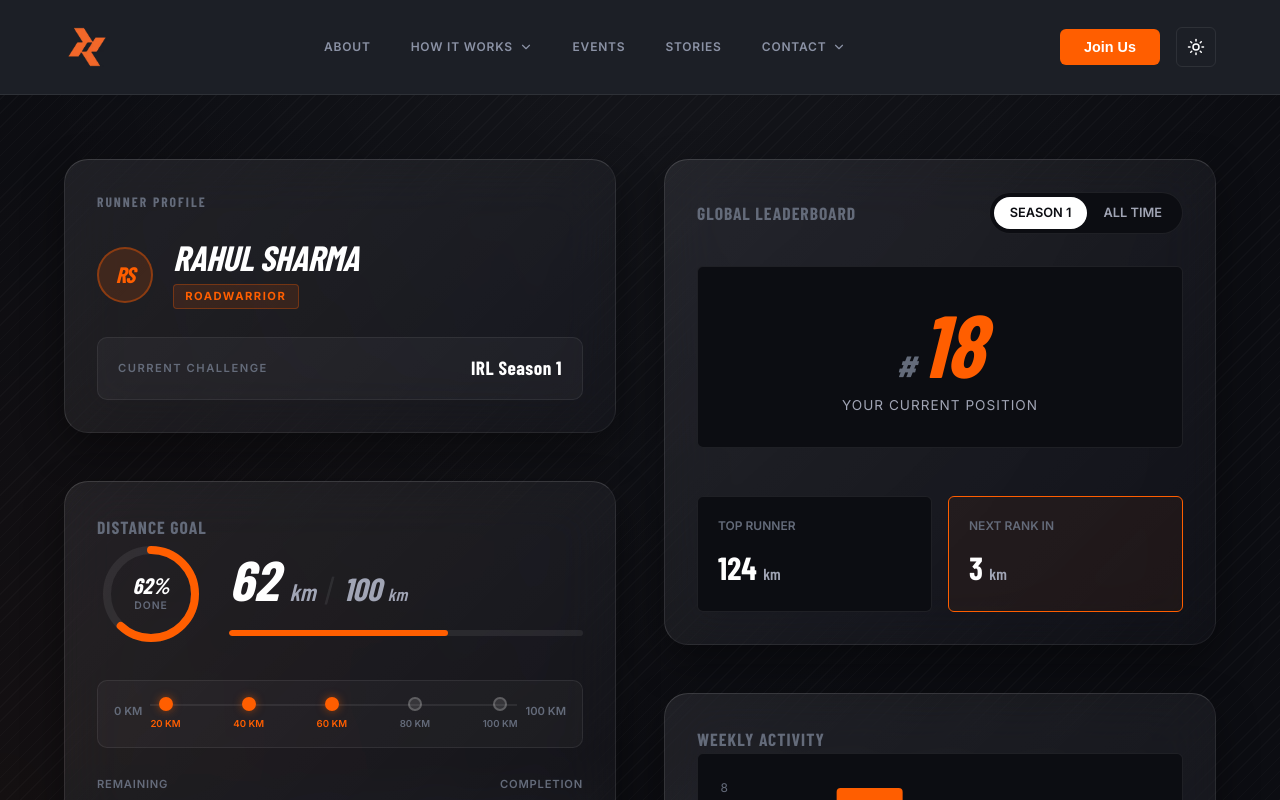
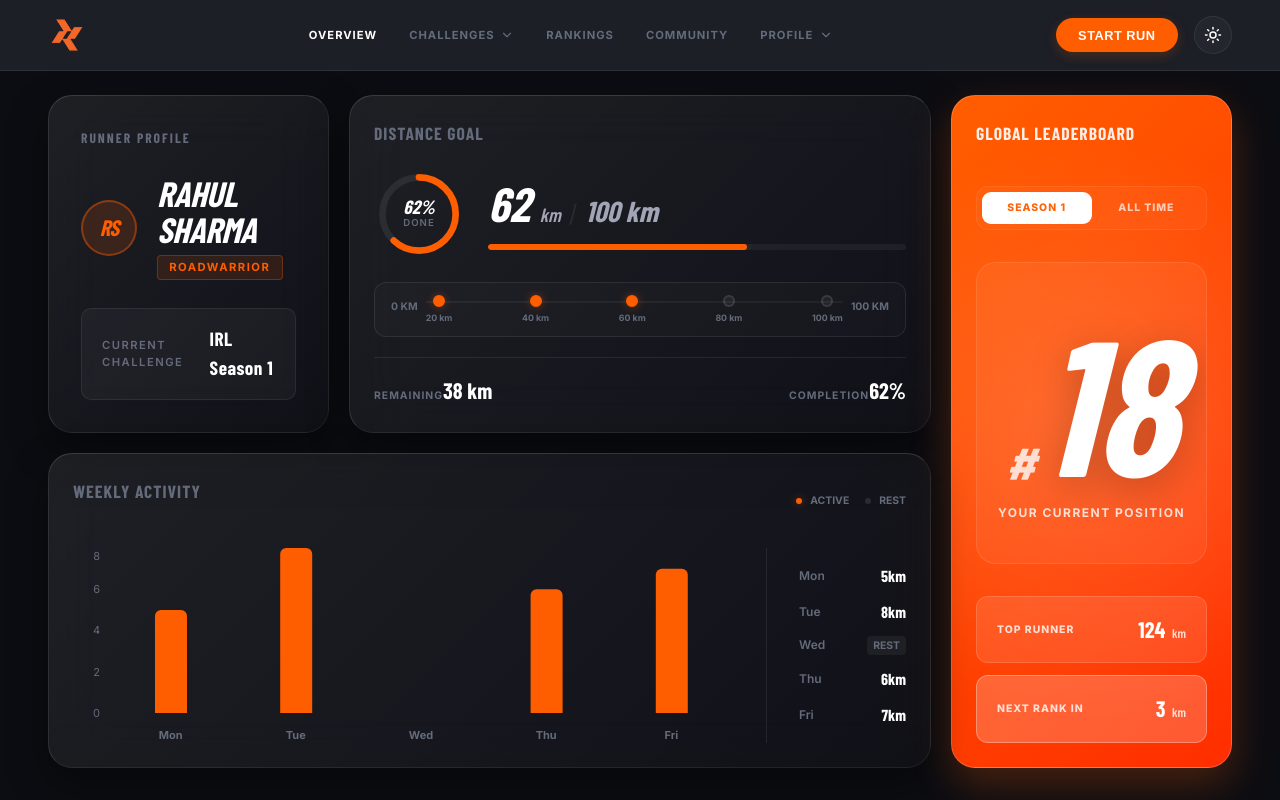
Before and after one commit to CodyBrat/runner, a React (Vite) app: page / in a window 1280 px wide. Shown: the top 800 px of the page. Built offline with nearby package versions, Linux system fonts and the light colour scheme; a web font is replaced by a local one.

Commit message:
feat: implement a bento grid layout with updated navigation, vibrant card styles, and refined component aesthetics

```diff
--- a/src/App.css
+++ b/src/App.css
@@ -1,16 +1,20 @@
 .layout {
-  min-height: 100vh;
+  height: 100vh;
   display: flex;
   flex-direction: column;
+  overflow: hidden; /* Static app, no scrolling */
+  background-color: var(--bg-main);
 }
 
 .navbar {
   display: flex;
   align-items: center;
   justify-content: space-between;
-  padding: 1.5rem 4rem;
+  padding: 1rem 3rem;
   background-color: var(--bg-card);
   border-bottom: 1px solid var(--border-subtle);
+  flex-shrink: 0;
+  z-index: 100;
 }
 
 .nav-logo {
@@ -19,13 +23,13 @@
 }
 
 .nav-logo img {
-  height: 46px; /* Sized according to image scale */
+  height: 38px;
   width: auto;
 }
 
 .nav-links {
   display: flex;
-  gap: 2.5rem;
+  gap: 2rem;
   align-items: center;
 }
 
@@ -33,11 +37,12 @@
   display: flex;
   align-items: center;
   gap: 0.35rem;
-  font-size: 0.75rem;
-  font-weight: 600;
-  color: #8b92a5;
+  font-size: 0.7rem;
+  font-weight: 700;
+  color: var(--text-muted);
   text-transform: uppercase;
-  letter-spacing: 0.8px;
+  letter-spacing: 1px;
+  transition: color 0.2s;
 }
 
 .nav-links a:hover, .nav-links a.active {
@@ -54,58 +59,103 @@
   background: var(--accent-primary);
   color: #fff;
   border: none;
-  padding: 0.6rem 1.5rem;
-  border-radius: 6px;
-  font-weight: 700;
+  padding: 0.6rem 1.4rem;
+  border-radius: 100px; /* Pill shape for premium feel */
+  font-weight: 800;
   cursor: pointer;
-  font-size: 0.9rem;
-  transition: background-color 0.2s ease;
+  font-size: 0.8rem;
+  text-transform: uppercase;
+  letter-spacing: 0.5px;
+  transition: all 0.2s ease;
+  box-shadow: 0 4px 12px rgba(255, 94, 0, 0.2);
 }
 
 .nav-btn:hover {
   background: var(--accent-primary-hover);
+  transform: translateY(-1px);
 }
 
 .theme-toggle {
   display: flex;
   align-items: center;
   justify-content: center;
-  background: transparent;
-  width: 40px;
-  height: 40px;
-  border-radius: 6px;
+  background: rgba(255, 255, 255, 0.03);
+  width: 38px;
+  height: 38px;
+  border-radius: 50%;
   border: 1px solid var(--border-subtle);
   color: var(--text-primary);
   cursor: pointer;
-  transition: background-color 0.2s;
+  transition: all 0.2s;
 }
 
 .theme-toggle:hover {
-  background: var(--bg-card);
+  background: rgba(255, 255, 255, 0.08);
 }
 
 .main-content {
   flex: 1;
-  padding: 4rem;
-  max-width: 1400px;
-  margin: 0 auto;
-  width: 100%;
+  padding: 1.5rem 3rem 2rem;
+  overflow: hidden;
+  height: calc(100vh - 72px); /* Adjust based on navbar height */
 }
 
-.dashboard-grid {
+.bento-grid {
   display: grid;
-  grid-template-columns: 1fr;
-  gap: 3rem;
+  grid-template-columns: repeat(4, 1fr);
+  grid-template-rows: repeat(2, 1fr);
+  gap: 1.25rem;
+  height: 100%;
 }
 
-.section-left, .section-right {
+.bento-item {
+  position: relative;
   display: flex;
   flex-direction: column;
-  gap: 3rem;
 }
 
-@media (min-width: 900px) {
-  .dashboard-grid {
-    grid-template-columns: 1fr 1fr;
+/* Specific Bento Placements */
+.profile {
+  grid-column: span 1;
+  grid-row: span 1;
+}
+
+.metrics {
+  grid-column: span 2;
+  grid-row: span 1;
+}
+
+.rank {
+  grid-column: span 1;
+  grid-row: span 2;
+}
+
+.activity {
+  grid-column: span 3;
+  grid-row: span 1;
+}
+
+/* Ensure components fill the grid item */
+.bento-item > div {
+  flex: 1;
+  height: 100%;
+  margin: 0 !important; /* Overriding any default outer margins if they exist */
+}
+
+@media (max-width: 1200px) {
+  .bento-grid {
+    grid-template-columns: repeat(2, 1fr);
+    grid-template-rows: auto;
+    overflow-y: auto;
+  }
+  .layout {
+    overflow-y: auto;
+    height: auto;
+  }
+  .main-content {
+    height: auto;
+  }
+  .profile, .metrics, .rank, .activity {
+    grid-column: span 2;
   }
 }
--- a/src/App.jsx
+++ b/src/App.jsx
@@ -24,14 +24,14 @@ function App() {
           <img src={logo} alt="Logo" />
         </div>
         <div className="nav-links">
-          <a href="#">About</a>
-          <a href="#" className="dropdown">How it works <ChevronDown size={14} /></a>
-          <a href="#">Events</a>
-          <a href="#">Stories</a>
-          <a href="#" className="dropdown">Contact <ChevronDown size={14} /></a>
+          <a href="#" className="active">Overview</a>
+          <a href="#" className="dropdown">Challenges <ChevronDown size={14} /></a>
+          <a href="#">Rankings</a>
+          <a href="#">Community</a>
+          <a href="#" className="dropdown">Profile <ChevronDown size={14} /></a>
         </div>
         <div className="nav-actions">
-          <button className="nav-btn">Join Us</button>
+          <button className="nav-btn">Start Run</button>
           <button className="theme-toggle" onClick={toggleTheme} title="Toggle theme">
             {isDark ? <Sun size={18} /> : <Moon size={18} />}
           </button>
@@ -39,13 +39,17 @@ function App() {
       </nav>
 
       <main className="main-content">
-        <div className="dashboard-grid">
-          <div className="section-left">
+        <div className="bento-grid">
+          <div className="bento-item profile">
             <RunnerDetails data={runnerData} />
+          </div>
+          <div className="bento-item metrics">
             <ProgressMetrics data={runnerData} />
           </div>
-          <div className="section-right">
+          <div className="bento-item rank">
             <LeaderboardSnapshot data={runnerData} />
+          </div>
+          <div className="bento-item activity">
             <WeeklyActivity runs={runnerData.weekly_runs} />
           </div>
         </div>
--- a/src/components/LeaderboardSnapshot.css
+++ b/src/components/LeaderboardSnapshot.css
@@ -1,118 +1,186 @@
 .leaderboard {
-  padding: 2rem;
+  padding: 1.5rem;
+  display: flex;
+  flex-direction: column;
 }
 
 .leaderboard-header {
   display: flex;
-  justify-content: space-between;
-  align-items: center;
+  flex-direction: column;
+  gap: 1.25rem;
   margin-bottom: 2rem;
-}
-
-.section-title {
-  font-family: var(--font-sport);
-  font-size: 1.1rem;
-  text-transform: uppercase;
-  letter-spacing: 1px;
-  color: var(--text-muted);
-  font-weight: 700;
-  margin: 0;
 }
 
 .tabs {
   display: flex;
-  background-color: var(--bg-main);
-  border-radius: 100px;
-  padding: 0.25rem;
+  background: rgba(255, 255, 255, 0.03);
+  border-radius: 12px;
+  padding: 0.3rem;
   border: 1px solid var(--border-subtle);
 }
 
 .tab {
-  padding: 0.4rem 1rem;
-  font-size: 0.8rem;
-  font-weight: 600;
-  color: var(--text-secondary);
-  border-radius: 100px;
+  flex: 1;
+  text-align: center;
+  padding: 0.5rem;
+  font-size: 0.65rem;
+  font-weight: 800;
+  color: var(--text-muted);
+  border-radius: 9px;
   cursor: pointer;
   text-transform: uppercase;
+  letter-spacing: 1px;
+  transition: all 0.2s;
 }
 
 .tab.active {
-  background-color: var(--text-primary);
+  background: var(--text-primary);
   color: var(--bg-main);
 }
 
 .rank-container {
+  flex: 1;
   display: flex;
   flex-direction: column;
   align-items: center;
-  margin-bottom: 3rem;
-  padding: 2rem 0;
-  background-color: var(--bg-main);
-  border-radius: 6px;
+  justify-content: center;
+  margin-bottom: 2rem;
+  background: rgba(255, 255, 255, 0.02);
+  border-radius: 20px;
   border: 1px solid var(--border-subtle);
+  position: relative;
+  overflow: hidden;
+}
+
+/* Subtle background accent for rank */
+.rank-container::before {
+  content: '';
+  position: absolute;
+  top: -20%;
+  right: -10%;
+  width: 140px;
+  height: 140px;
+  background: radial-gradient(circle, rgba(255, 94, 0, 0.05) 0%, transparent 70%);
+  pointer-events: none;
 }
 
 .rank-badge {
   font-family: var(--font-sport);
-  font-size: 5.5rem;
+  font-weight: 800;
   font-style: italic;
-  font-weight: 800;
   color: var(--accent-primary);
   line-height: 1;
   display: flex;
-  align-items: baseline;
+  align-items: flex-end;
+  gap: 0.15rem;
+}
+
+.rank-number {
+  font-size: 12rem;
+  line-height: 1;
+  text-shadow: 0 8px 40px rgba(255, 94, 0, 0.4);
 }
 
 .rank-hash {
-  font-size: 2rem;
+  font-size: 3rem;
   color: var(--text-muted);
-  margin-right: 0.25rem;
+  padding-bottom: 0.6rem;
 }
 
 .rank-label {
   margin-top: 0.5rem;
-  font-size: 0.85rem;
-  color: var(--text-secondary);
+  font-size: 0.75rem;
+  font-weight: 700;
+  color: var(--text-muted);
   text-transform: uppercase;
-  letter-spacing: 1px;
+  letter-spacing: 1.5px;
 }
 
 .stats-row {
-  display: grid;
-  grid-template-columns: 1fr 1fr;
-  gap: 1rem;
+  display: flex;
+  flex-direction: column;
+  gap: 0.75rem;
 }
 
 .stat-block {
-  background-color: var(--bg-main);
-  padding: 1.25rem;
-  border-radius: 6px;
+  display: flex;
+  justify-content: space-between;
+  align-items: center;
+  background: rgba(255, 255, 255, 0.03);
+  padding: 1rem 1.25rem;
+  border-radius: 12px;
   border: 1px solid var(--border-subtle);
 }
 
 .stat-block.highlight {
-  border-color: var(--accent-primary);
-  background-color: #ff5e000d;
+  border-color: rgba(255, 94, 0, 0.2);
+  background: rgba(255, 94, 0, 0.03);
 }
 
 .stat-title {
-  font-size: 0.75rem;
+  font-size: 0.65rem;
   color: var(--text-muted);
   text-transform: uppercase;
-  font-weight: 600;
-  margin-bottom: 0.5rem;
+  font-weight: 800;
+  letter-spacing: 1px;
 }
 
 .stat-value {
   font-family: var(--font-sport);
-  font-size: 2rem;
+  font-size: 1.4rem;
   font-weight: 800;
   color: var(--text-primary);
 }
 
 .stat-value span {
-  font-size: 1rem;
-  color: var(--text-secondary);
+  font-size: 0.8rem;
+  color: var(--text-muted);
   font-weight: 600;
+  margin-left: 2px;
 }
+.vibrant-card .section-title {
+  color: rgba(255, 255, 255, 0.9) !important;
+}
+
+.vibrant-card .tab {
+  color: rgba(255, 255, 255, 0.7);
+}
+
+.vibrant-card .tab.active {
+  background: #fff;
+  color: #ff5e00;
+}
+
+.vibrant-card .rank-badge {
+  color: #fff;
+}
+
+.vibrant-card .rank-number {
+  text-shadow: 0 10px 40px rgba(0, 0, 0, 0.25);
+}
+
+.vibrant-card .rank-label,
+.vibrant-card .stat-title,
+.vibrant-card .stat-value span,
+.vibrant-card .rank-hash {
+  color: rgba(255, 255, 255, 0.8) !important;
+}
+
+.vibrant-card .stat-value {
+  color: #fff !important;
+}
+
+.vibrant-card .stat-block {
+  background: rgba(255, 255, 255, 0.1);
+  border: 1px solid rgba(255, 255, 255, 0.15);
+}
+
+.vibrant-card .stat-block.highlight {
+  background: rgba(255, 255, 255, 0.2);
+  border-color: rgba(255, 255, 255, 0.3);
+}
+
+.vibrant-card .rank-container {
+  background: rgba(255, 255, 255, 0.05);
+  border: 1px solid rgba(255, 255, 255, 0.1);
+}
--- a/src/components/LeaderboardSnapshot.jsx
+++ b/src/components/LeaderboardSnapshot.jsx
@@ -2,9 +2,9 @@ import React from 'react';
 import './LeaderboardSnapshot.css';
 
 const LeaderboardSnapshot = ({ data }) => {
-    return (
-        <div className="card leaderboard glass-card">
-            <div className="leaderboard-header">
+  return (
+    <div className="card leaderboard vibrant-card">
+      <div className="leaderboard-header">
                 <h3 className="section-title">Global Leaderboard</h3>
 
                 <div className="tabs">
@@ -15,7 +15,8 @@ const LeaderboardSnapshot = ({ data }) => {
 
             <div className="rank-container">
                 <div className="rank-badge">
-                    <span className="rank-hash">#</span>{data.rank}
+                    <span className="rank-hash">#</span>
+                    <span className="rank-number">{data.rank}</span>
                 </div>
                 <p className="rank-label">Your Current Position</p>
             </div>
--- a/src/components/ProgressMetrics.css
+++ b/src/components/ProgressMetrics.css
@@ -1,5 +1,8 @@
 .progress-metrics {
-  padding: 2rem;
+  padding: 1.5rem;
+  display: flex;
+  flex-direction: column;
+  justify-content: space-between;
 }
 
 .section-title {
@@ -8,24 +11,32 @@
   text-transform: uppercase;
   letter-spacing: 1px;
   color: var(--text-muted);
-  margin-bottom: 1.75rem;
+  margin-bottom: 1.25rem;
   font-weight: 700;
 }
 
-
+/* ── Row: circular gauge + right panel ─────────────────────── */
 .progress-visuals-row {
   display: flex;
   align-items: center;
   gap: 1.5rem;
-  margin-bottom: 2rem;
+  flex: 1;
 }
 
-
+/* ① Circular gauge */
 .circular-gauge {
   position: relative;
   flex-shrink: 0;
-  width: 108px;
-  height: 108px;
+  width: 90px;
+  height: 90px;
+  display: flex;
+  align-items: center;
+  justify-content: center;
+}
+
+.circular-gauge svg {
+  width: 100%;
+  height: 100%;
 }
 
 .gauge-arc {
@@ -39,12 +50,12 @@
   flex-direction: column;
   align-items: center;
   justify-content: center;
-  gap: 2px;
+  gap: 0;
 }
 
 .gauge-pct {
   font-family: var(--font-sport);
-  font-size: 1.4rem;
+  font-size: 1.2rem;
   font-weight: 800;
   font-style: italic;
   color: var(--text-primary);
@@ -52,19 +63,20 @@
 }
 
 .gauge-sub {
-  font-size: 0.65rem;
+  font-size: 0.6rem;
   font-weight: 600;
   text-transform: uppercase;
   letter-spacing: 1px;
   color: var(--text-muted);
 }
 
-
+/* Right panel */
 .progress-right {
   flex: 1;
   display: flex;
   flex-direction: column;
-  gap: 1rem;
+  gap: 0.75rem;
+  justify-content: center;
 }
 
 .progress-values {
@@ -77,45 +89,36 @@
 
 .value-large {
   font-family: var(--font-sport);
-  font-size: 3.5rem;
+  font-size: 3rem;
   font-style: italic;
   line-height: 1;
 }
 
 .value-large span {
-  font-size: 1.5rem;
+  font-size: 1.2rem;
   color: var(--text-secondary);
   font-weight: 600;
 }
 
 .value-separator {
-  font-size: 2rem;
+  font-size: 1.5rem;
   color: var(--border-subtle);
   font-weight: 400;
 }
 
 .value-small {
   font-family: var(--font-sport);
-  font-size: 2rem;
+  font-size: 1.8rem;
   font-style: italic;
   line-height: 1;
   color: var(--text-secondary);
 }
 
-.value-small span {
-  font-size: 1.1rem;
-  font-weight: 600;
-}
-
-
-.progress-bar-container {
-
-}
-
+/* ② Linear bar */
 .progress-bar-bg {
   width: 100%;
   height: 6px;
-  background: rgba(255, 255, 255, 0.07);
+  background: rgba(255, 255, 255, 0.05);
   border-radius: 3px;
   overflow: hidden;
 }
@@ -125,28 +128,28 @@
   background-color: var(--accent-primary);
   border-radius: 3px;
   transition: width 0.7s ease;
+  box-shadow: 0 0 10px rgba(255, 94, 0, 0.3);
 }
 
-
+/* ③ Milestone dots */
 .milestones {
   display: flex;
   align-items: flex-start;
   gap: 0.5rem;
-  margin-bottom: 1.75rem;
-  background: rgba(255, 255, 255, 0.03);
+  margin: 1.25rem 0;
+  background: rgba(255, 255, 255, 0.02);
   border: 1px solid var(--border-subtle);
-  border-radius: 10px;
-  padding: 1rem;
+  border-radius: 12px;
+  padding: 0.75rem 1rem;
 }
 
 .milestone-label-left,
 .milestone-label-right {
-  font-size: 0.7rem;
-  font-weight: 600;
+  font-size: 0.65rem;
+  font-weight: 700;
   color: var(--text-muted);
   text-transform: uppercase;
-  white-space: nowrap;
-  padding-top: 6px;
+  padding-top: 4px;
 }
 
 .milestone-track {
@@ -157,15 +160,14 @@
   position: relative;
 }
 
-
 .milestone-track::before {
   content: '';
   position: absolute;
-  top: 7px;
+  top: 6px;
   left: 0;
   right: 0;
   height: 2px;
-  background: rgba(255, 255, 255, 0.07);
+  background: rgba(255, 255, 255, 0.05);
   z-index: 0;
 }
 
@@ -173,64 +175,50 @@
   display: flex;
   flex-direction: column;
   align-items: center;
-  gap: 6px;
+  gap: 4px;
   z-index: 1;
 }
 
 .dot-circle {
-  width: 14px;
-  height: 14px;
+  width: 12px;
+  height: 12px;
   border-radius: 50%;
-  background: rgba(255, 255, 255, 0.1);
-  border: 2px solid rgba(255, 255, 255, 0.2);
-  transition: background 0.4s ease, border-color 0.4s ease;
+  background: rgba(255, 255, 255, 0.05);
+  border: 2px solid rgba(255, 255, 255, 0.1);
+  transition: all 0.4s ease;
 }
 
 .milestone-dot.reached .dot-circle {
   background: var(--accent-primary);
   border-color: var(--accent-primary);
-  box-shadow: 0 0 8px rgba(255, 94, 0, 0.5);
+  box-shadow: 0 0 8px rgba(255, 94, 0, 0.4);
 }
 
 .dot-label {
-  font-size: 0.6rem;
-  font-weight: 600;
+  font-size: 0.55rem;
+  font-weight: 700;
   color: var(--text-muted);
-  text-transform: uppercase;
 }
 
-.milestone-dot.reached .dot-label {
-  color: var(--accent-primary);
-}
-
-
+/* ── Stats row ──────────────────────────────────────────────── */
 .progress-stats {
   display: flex;
   justify-content: space-between;
-}
-
-.stat {
-  display: flex;
-  flex-direction: column;
-  gap: 0.25rem;
-}
-
-.text-right {
-  text-align: right;
-  align-items: flex-end;
+  border-top: 1px solid var(--border-subtle);
+  padding-top: 1rem;
 }
 
 .stat-label {
-  font-size: 0.7rem;
+  font-size: 0.65rem;
   text-transform: uppercase;
   color: var(--text-muted);
-  font-weight: 600;
-  letter-spacing: 0.8px;
+  font-weight: 700;
+  letter-spacing: 1px;
 }
 
 .stat-value {
   font-family: var(--font-sport);
-  font-size: 1.5rem;
+  font-size: 1.25rem;
   font-weight: 700;
   color: var(--text-primary);
 }
--- a/src/components/WeeklyActivity.css
+++ b/src/components/WeeklyActivity.css
@@ -1,60 +1,89 @@
 .weekly-activity {
-  padding: 2rem;
-}
-
-.section-title {
-  font-family: var(--font-sport);
-  font-size: 1.1rem;
-  text-transform: uppercase;
-  letter-spacing: 1px;
-  color: var(--text-muted);
-  margin-bottom: 2rem;
-  font-weight: 700;
-}
-
-.chart-wrapper {
-  margin-bottom: 2rem;
-  background-color: var(--bg-main);
-  padding: 1.5rem 1.5rem 0.5rem 0.5rem;
-  border-radius: 6px;
-  border: 1px solid var(--border-subtle);
-}
-
-.activity-list {
+  padding: 1.5rem;
   display: flex;
   flex-direction: column;
 }
 
-.activity-item {
+.activity-header {
   display: flex;
   justify-content: space-between;
   align-items: center;
-  padding: 0.75rem 1rem;
-  border-bottom: 1px solid var(--border-subtle);
+  margin-bottom: 1.5rem;
 }
 
-.activity-item:last-child {
-  border-bottom: none;
+.activity-legend {
+  display: flex;
+  gap: 1rem;
 }
 
-.day-name {
-  color: var(--text-secondary);
-  font-size: 0.95rem;
-  font-weight: 500;
+.legend-item {
+  display: flex;
+  align-items: center;
+  gap: 0.5rem;
+  font-size: 0.65rem;
+  font-weight: 700;
+  text-transform: uppercase;
+  color: var(--text-muted);
 }
 
-.day-val {
+.legend-item .dot {
+  width: 6px;
+  height: 6px;
+  border-radius: 50%;
+  background: rgba(255, 255, 255, 0.1);
+}
+
+.legend-item .dot.active {
+  background: var(--accent-primary);
+  box-shadow: 0 0 8px rgba(255, 94, 0, 0.4);
+}
+
+.activity-content {
+  flex: 1;
+  display: flex;
+  gap: 2rem;
+  min-height: 0;
+}
+
+.chart-container {
+  flex: 1;
+  height: 100%;
+}
+
+.mini-stats-list {
+  width: 140px;
+  display: flex;
+  flex-direction: column;
+  justify-content: center;
+  gap: 0.75rem;
+  border-left: 1px solid var(--border-subtle);
+  padding-left: 2rem;
+}
+
+.mini-stat-item {
+  display: flex;
+  justify-content: space-between;
+  align-items: center;
+}
+
+.mini-day {
+  font-size: 0.75rem;
+  font-weight: 600;
+  color: var(--text-muted);
+}
+
+.mini-val {
   font-family: var(--font-sport);
+  font-size: 1rem;
   font-weight: 700;
-  font-size: 1.25rem;
   color: var(--text-primary);
 }
 
-.rest-tag {
-  background-color: var(--border-subtle);
+.mini-val.rest {
+  font-family: var(--font-body);
+  font-size: 0.65rem;
   color: var(--text-muted);
-  padding: 0.25rem 0.6rem;
+  background: rgba(255,255,255,0.05);
+  padding: 2px 6px;
   border-radius: 4px;
-  font-size: 0.75rem;
-  text-transform: uppercase;
 }
--- a/src/components/WeeklyActivity.jsx
+++ b/src/components/WeeklyActivity.jsx
@@ -11,45 +11,52 @@ const WeeklyActivity = ({ runs }) => {
   }));
 
   const customTooltipStyle = {
-        backgroundColor: 'var(--bg-main)',
-        border: '1px solid var(--border-subtle)',
-        borderRadius: '4px',
-        color: 'var(--text-primary)',
+    backgroundColor: '#1c1f26',
+    border: '1px solid rgba(255,255,255,0.1)',
+    borderRadius: '12px',
+    color: '#fff',
     padding: '8px 12px',
-        fontSize: '0.85rem'
+    fontSize: '0.8rem',
+    boxShadow: '0 10px 20px rgba(0,0,0,0.3)'
   };
 
   return (
     <div className="card weekly-activity glass-card">
+      <div className="activity-header">
         <h3 className="section-title">Weekly Activity</h3>
+        <div className="activity-legend">
+          <span className="legend-item"><span className="dot active"></span> Active</span>
+          <span className="legend-item"><span className="dot"></span> Rest</span>
+        </div>
+      </div>
 
-            <div className="chart-wrapper">
-                <ResponsiveContainer width="100%" height={240}>
-                    <BarChart data={data} margin={{ top: 10, right: 0, left: -20, bottom: 0 }}>
+      <div className="activity-content">
+        <div className="chart-container">
+          <ResponsiveContainer width="100%" height="100%">
+            <BarChart data={data} margin={{ top: 0, right: 0, left: -25, bottom: 0 }}>
               <XAxis
                 dataKey="name"
-                            tick={{ fill: 'var(--text-secondary)', fontSize: 12, fontWeight: 500 }}
+                tick={{ fill: 'var(--text-muted)', fontSize: 11, fontWeight: 700 }}
                 axisLine={false}
                 tickLine={false}
                 dy={10}
               />
               <YAxis
-                            tick={{ fill: 'var(--text-muted)', fontSize: 12 }}
+                tick={{ fill: 'var(--text-muted)', fontSize: 11 }}
                 axisLine={false}
                 tickLine={false}
-                            dx={-10}
               />
               <Tooltip
-                            cursor={{ fill: 'var(--bg-main)' }}
+                cursor={{ fill: 'rgba(255,255,255,0.03)', radius: [8, 8, 0, 0] }}
                 contentStyle={customTooltipStyle}
                 formatter={(value) => [`${value} km`, 'Distance']}
-                            itemStyle={{ color: 'var(--accent-primary)', fontWeight: 600 }}
+                itemStyle={{ color: 'var(--accent-primary)', fontWeight: 800, fontFamily: 'var(--font-sport)' }}
               />
-                        <Bar dataKey="distance" radius={4}>
+              <Bar dataKey="distance" radius={[6, 6, 0, 0]} barSize={32}>
                 {data.map((entry, index) => (
                   <Cell
                     key={`cell-${index}`}
-                                    fill={entry.distance === 0 ? 'var(--border-subtle)' : 'var(--accent-primary)'}
+                    fill={entry.distance === 0 ? 'rgba(255,255,255,0.05)' : 'var(--accent-primary)'}
                   />
                 ))}
               </Bar>
@@ -57,15 +64,16 @@ const WeeklyActivity = ({ runs }) => {
           </ResponsiveContainer>
         </div>
 
-            <div className="activity-list">
+        <div className="mini-stats-list">
           {runs.map((distance, idx) => (
-                    <div key={idx} className="activity-item">
-                        <div className="day-name">{days[idx]}</div>
-                        <div className="day-val">
-                            {distance === 0 ? <span className="rest-tag">Rest</span> : `${distance} km`}
-                        </div>
+            <div key={idx} className="mini-stat-item">
+              <span className="mini-day">{days[idx]}</span>
+              <span className={`mini-val ${distance === 0 ? 'rest' : ''}`}>
+                {distance === 0 ? 'REST' : `${distance}km`}
+              </span>
             </div>
           ))}
+        </div>
       </div>
     </div>
   );
--- a/src/index.css
+++ b/src/index.css
@@ -99,3 +99,24 @@ a {
   position: relative;
   overflow: hidden;
 }
+
+.vibrant-card {
+  background: linear-gradient(135deg, #ff5e00 0%, #ff2e00 100%);
+  border-radius: 24px;
+  border: 1px solid rgba(255, 255, 255, 0.2);
+  box-shadow: 0 16px 40px rgba(255, 94, 0, 0.25);
+  position: relative;
+  overflow: hidden;
+  color: #fff;
+}
+
+.vibrant-card::before {
+  content: '';
+  position: absolute;
+  top: -50%;
+  left: -50%;
+  width: 200%;
+  height: 200%;
+  background: radial-gradient(circle at center, rgba(255,255,255,0.15) 0%, transparent 40%);
+  pointer-events: none;
+}
```
Lines whose indentation alone changed are shown as unchanged.
